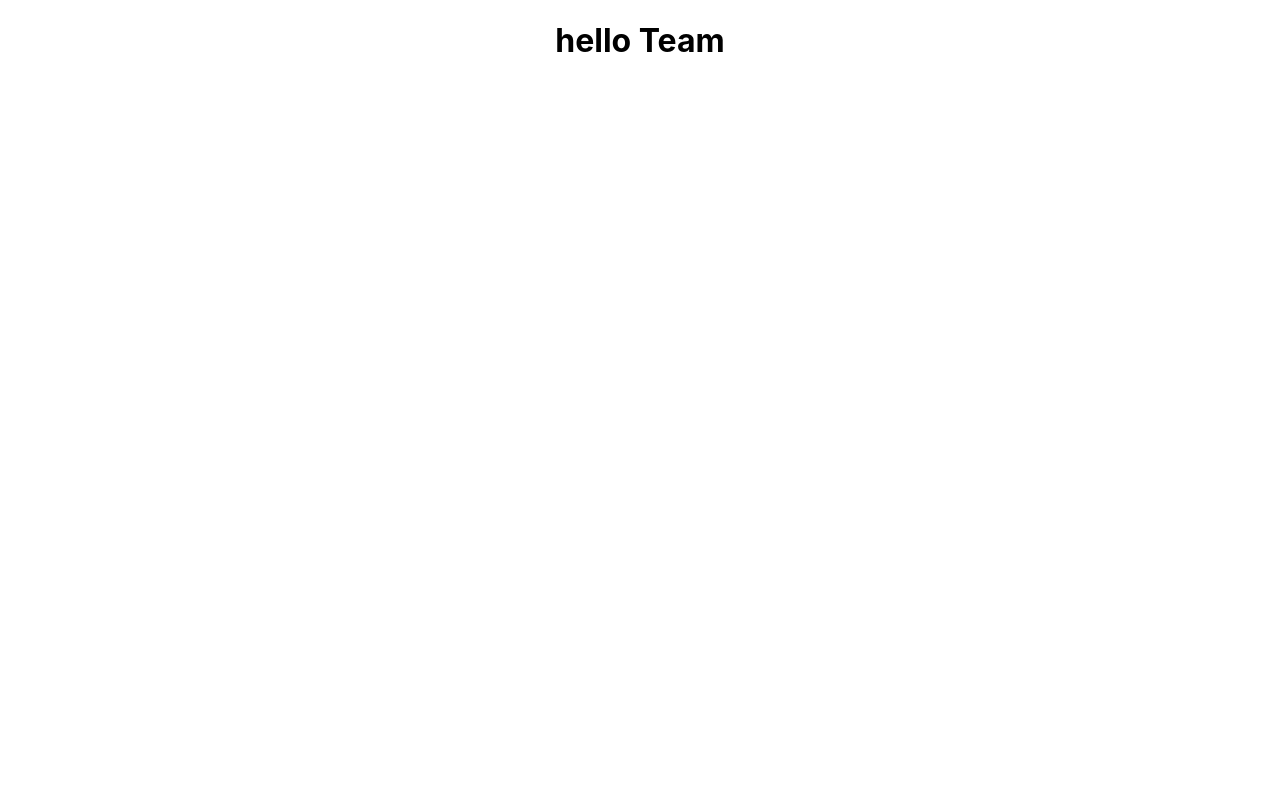
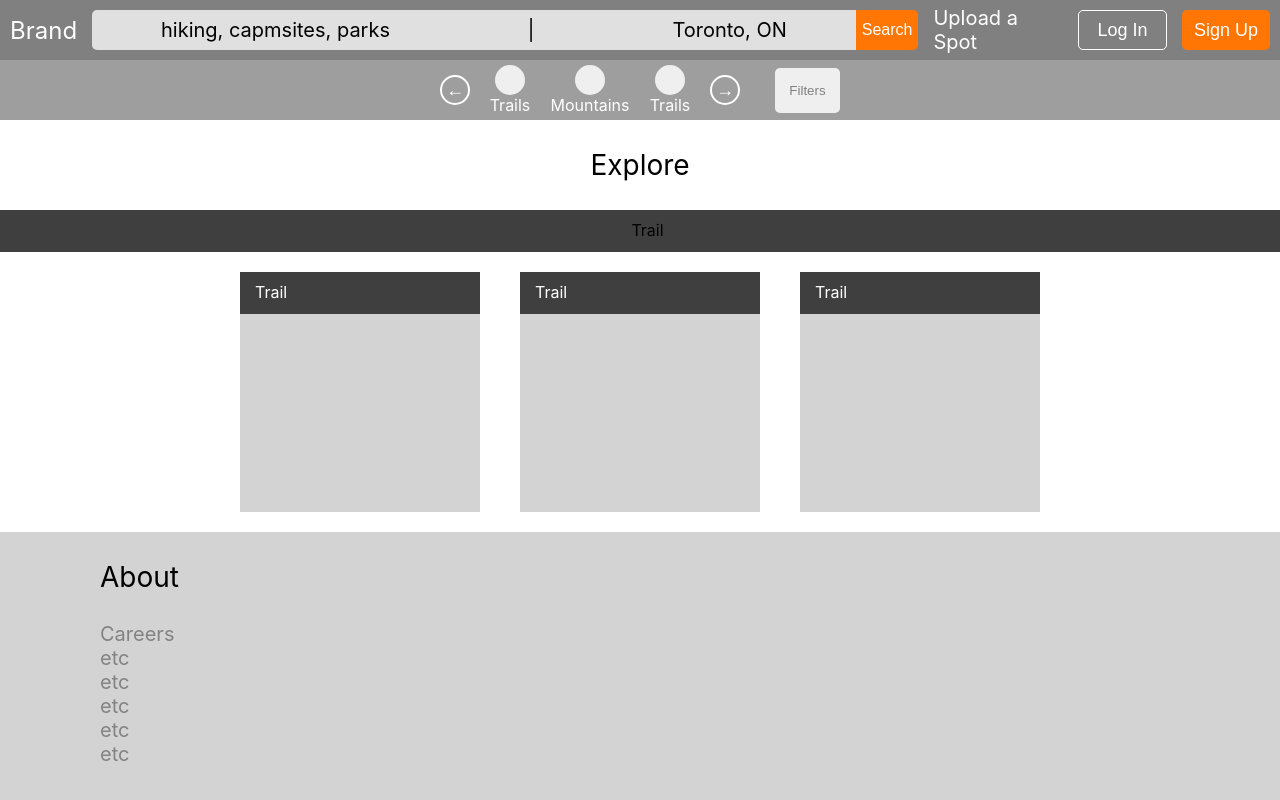
Before and after one commit to YaroslavSnigur/Activity-Scout, a React (Create React App) app: page / in a window 1280 px wide. Shown: the top 800 px of the page. Built offline with nearby package versions, Linux system fonts and the light colour scheme.

Commit message:
landing page and components and css created

```diff
--- a/src/App.css
+++ b/src/App.css
@@ -1,7 +1,3 @@
-.App {
-  text-align: center;
-}
-
 .App-logo {
   height: 40vmin;
   pointer-events: none;
@@ -32,7 +28,189 @@
   from {
     transform: rotate(0deg);
   }
+
   to {
     transform: rotate(360deg);
   }
 }
+
+.App {
+  display: flex;
+  flex-direction: column;
+}
+
+.nav {
+  background-color: grey;
+  padding: 10px;
+  display: flex;
+  height: 5vh;
+}
+
+.Logo {
+  color: white;
+  font-size: 24px;
+  margin: auto;
+  margin-right: 15px;
+}
+
+.SearchBar {
+  width: 70%;
+  font-size: 20px;
+  background-color: whitesmoke;
+  border-radius: 5px 0px 0px 5px;
+  display: flex;
+  flex-direction: row;
+  justify-content: space-around;
+  align-items: center;
+  background-color: rgb(224, 224, 224);
+}
+
+.SearchButton {
+  border-radius: 0px 5px 5px 0px;
+  border: none;
+  background-color: rgb(255, 118, 5);
+  color: white;
+  font-size: 16px;
+}
+
+.UploadSpotButton {
+  width: 150px;
+  display: flex;
+  flex-direction: column;
+  justify-content: center;
+  margin: 0 15px;
+  color: white;
+  font-size: 20px;
+}
+
+.LoginButton,
+.SignUpButton {
+  font-size: 18px;
+  border-radius: 5px;
+  color: white;
+  width: 100px;
+}
+
+.LoginButton {
+  border: 1px solid white;
+  background-color: grey;
+}
+
+.SignUpButton {
+  background-color: rgb(255, 118, 5);
+  border: none;
+  margin-left: 15px;
+}
+
+.Filters {
+  display: flex;
+  flex-direction: row;
+  justify-content: center;
+  align-items: center;
+  background-color: rgb(158, 158, 158);
+}
+
+.FilterButtonContainer {
+  margin: 5px 15px;
+  width: 50px;
+  display: flex;
+  flex-direction: column;
+  justify-content: center;
+  align-items: center;
+  color: white;
+}
+
+.FilterButton {
+  width: 30px;
+  height: 30px;
+  border-radius: 50px;
+  border: none;
+}
+
+.FiltersButton {
+  width: 65px;
+  height: 45px;
+  border: none;
+  margin-left: 35px;
+  border-radius: 5px;
+  color: grey;
+}
+
+.Left,
+.Right {
+  display: flex;
+  flex-direction: column;
+  justify-content: center;
+  align-items: center;
+  width: 30px;
+  height: 30px;
+  border-radius: 50px;
+  border: 2px solid white;
+  background-color: rgb(158, 158, 158);
+  color: white;
+  font-size: 18px;
+}
+
+.MapContainer {
+  display: flex;
+  flex-direction: column;
+  justify-content: flex-end;
+  align-items: center;
+  background-color: rgb(223, 223, 223);
+  background-image: url("https://www.pngkit.com/png/detail/79-792905_canada-black-map.png");
+  background-position: center;
+  background-repeat: no-repeat, repeat;
+  height: 40vh;
+}
+
+#Toggle {
+  background-color: rgb(63, 63, 63);
+  border-radius: 10px;
+  color: white;
+  width: 150px;
+  height: 35px;
+  margin: 15px 0;
+  border: none;
+}
+
+.Explore {
+  text-align: center;
+}
+
+.ExploreText {
+  font-size: 28px;
+}
+
+.ExploreItem {
+  text-align: left;
+  color: white;
+  display: inline-block;
+  margin: 20px;
+  background-color: rgb(211, 211, 211);
+  height: 30vh;
+  width: 30vh;
+}
+
+#ItemBar {
+  padding-left: 15px;
+  padding-top: 10px;
+  background-color: rgb(63, 63, 63);
+  width: auto;
+  height: 4vh;
+}
+
+.Footer {
+  height: 40vh;
+  background-color: rgb(211, 211, 211);
+}
+
+.FooterTextContainer {
+  font-size: 20px;
+  margin-left: 100px;
+  color: rgb(131, 131, 131);
+}
+
+.About {
+  font-size: 28px;
+  color: black;
+}
--- a/src/App.js
+++ b/src/App.js
@@ -1,17 +1,22 @@
-import logo from "./logo.svg";
 import "./App.css";
 import React, { Component } from "react";
+import Nav from "./Components/Nav/Nav.jsx"
+import MapContainer from "./Components/MapContainer/MapContainer.jsx"
+import Filter from "./Components/Filter/Filter.jsx"
+import Explore from "./Components/Explore/Explore.jsx"
+
+import About from "./Components/About/About.jsx"
 
 class App extends Component {
   //set state here
-
   render() {
     return (
       <div className="App">
-        <h1>hello Team</h1>
-      </div>
-    );
-  }
-}
-
+      <Nav />
+    <Filter />
+     <MapContainer />
+<Explore />
+    <About />
+</div>
+)}}
 export default App;
--- /dev/null
+++ b/src/Components/About/About.jsx
@@ -0,0 +1,27 @@
+import React from "react";
+
+function About(props) {
+    return (
+
+        <div className="Footer">
+            <div className="FooterTextContainer">
+                <p className="About">About</p>
+                <p>
+                    Careers
+                    <br />
+                    etc
+                    <br />
+                    etc
+                    <br />
+                    etc
+                    <br />
+                    etc
+                    <br />
+                    etc
+                </p>
+            </div>
+        </div>
+    );
+}
+
+export default About;
--- /dev/null
+++ b/src/Components/Explore/Explore.jsx
@@ -0,0 +1,24 @@
+import React from "react";
+
+function Explore(props) {
+    return (
+        < div className="Explore" >
+            <p className="ExploreText">Explore</p>
+            <div className="Explo
+        {/* create nested components for trails using map? */}reItem">
+                <div id="ItemBar">Trail</div>
+            </div>
+            <div className="ExploreItem">
+                <div id="ItemBar">Trail</div>
+            </div>
+            <div className="ExploreItem">
+                <div id="ItemBar">Trail</div>
+            </div>
+            <div className="ExploreItem">
+                <div id="ItemBar">Trail</div>
+            </div>
+        </div >
+    );
+}
+
+export default Explore;
--- /dev/null
+++ b/src/Components/Filter/Filter.jsx
@@ -0,0 +1,23 @@
+import React from "react";
+
+function Filter(props) {
+
+    return (
+        <div className="Filters">
+            <button className="Left">&larr;</button>
+            <div className="FilterButtonContainer">
+                <button className="FilterButton"></button> Trails
+            </div>
+            <div className="FilterButtonContainer">
+                <button className="FilterButton"></button> Mountains
+            </div>
+            <div className="FilterButtonContainer">
+                <button className="FilterButton"></button> Trails
+            </div>
+            <button className="Right">&rarr;</button>
+            <button className="FiltersButton">Filters</button>
+        </div>
+    );
+}
+
+export default Filter;
--- /dev/null
+++ b/src/Components/MapContainer/MapContainer.jsx
@@ -0,0 +1,11 @@
+import React from "react";
+
+function MapContainer(props) {
+    return (
+        < div className="MapContair">
+
+        </div >
+    );
+}
+
+export default MapContainer;
--- /dev/null
+++ b/src/Components/Nav/Nav.jsx
@@ -0,0 +1,20 @@
+import React from "react";
+
+function Nav(props) {
+    return (
+        < div className="nav" >
+            <p className="Logo">Brand</p>
+            <div className="SearchBar">
+                <p>hiking, capmsites, parks</p> <p>|</p>
+                <p>Toronto, ON</p>
+            </div>
+            <button className="SearchButton">Search</button>
+            <p className="UploadSpotButton">Upload a Spot</p>
+            <button className="LoginButton">Log In</button>
+            <button className="SignUpButton">Sign Up</button>
+
+        </div >
+    );
+}
+
+export default Nav;
```
Also changed, not shown: src/Page/AuthPage/AuthPage.jsx (added, +32 -0 lines), src/Components/LoginForm/LoginForm.jsx (added), src/Components/SignUpForm/SignUpForm.jsx (added), src/Page/MainPage/MainPage.jsx (added), src/Page/ProfilePage/ProfilePage.jsx (added).
